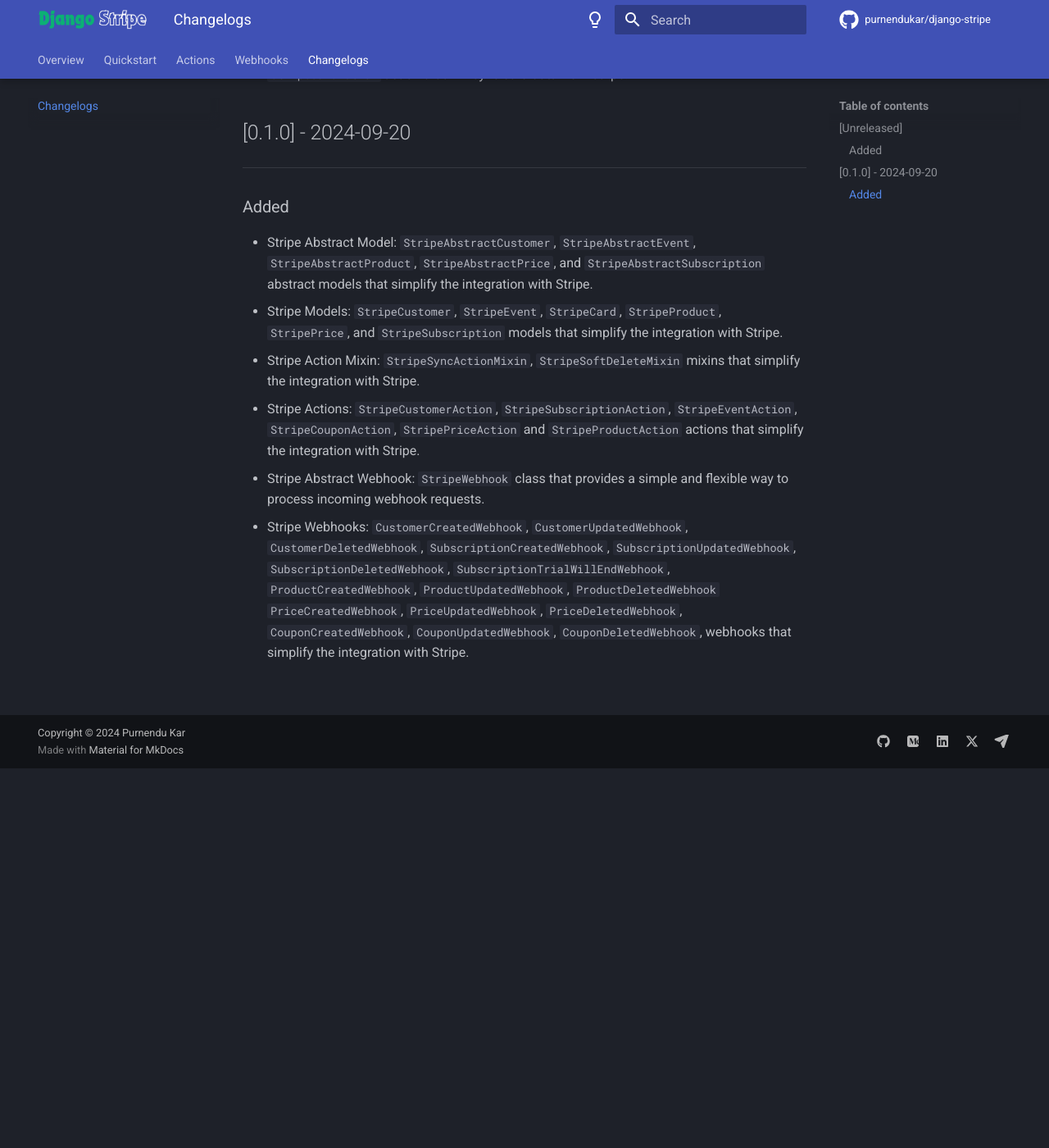
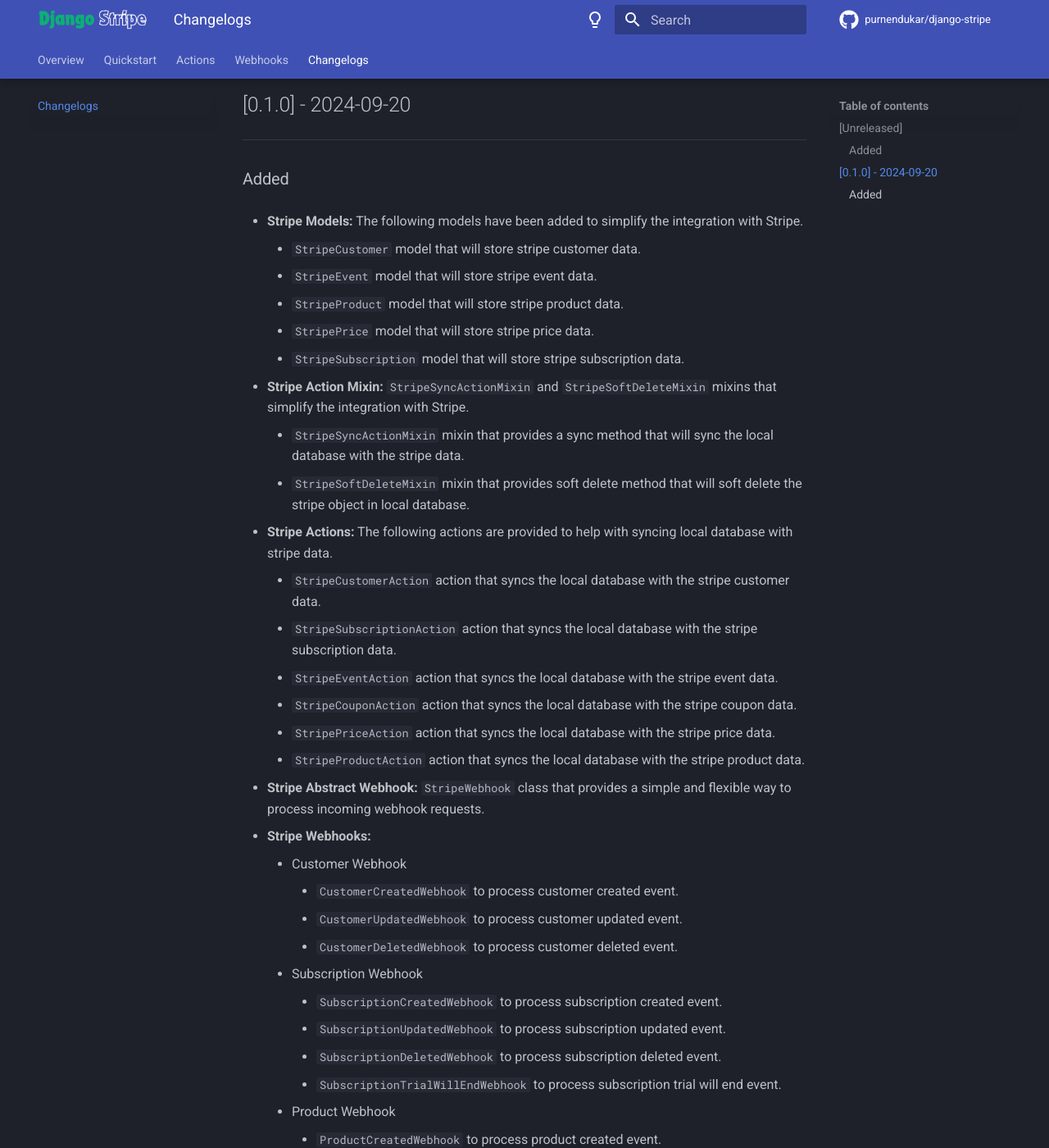
Before and after one commit to mjtorn/django-stripe, an MkDocs documentation site: the page built from docs/changelog.md, in a window 1280 px wide and 1400 px high, scrolled down 463 px. Shown: the whole window at 82% size. Built offline with MkDocs 1.6.1 and Material for MkDocs 9.7.7, drawn with Linux system fonts in a browser that asks for light colours; comment, search, counter and statistics services are not loaded; the version menu is left out; some of the changed text lies outside the part shown.

Commit message:
doc: update changelog details

```diff
--- a/docs/changelog.md
+++ b/docs/changelog.md
@@ -10,8 +10,6 @@
 ## [Unreleased]
 -------------------
 ### Added
-
-* `StripeAbstractCard` abstract model that simplifies the integration with Stripe Card.
 * `StripeCard` model that will store stripe card data.
 * `StripeCardAction` action that will sync card data from stripe.
 
@@ -19,29 +17,60 @@
 ## [0.1.0] - 2024-09-20
 -----------------------
 ### Added
-* Stripe Abstract Model: `StripeAbstractCustomer`,
-  `StripeAbstractEvent`, `StripeAbstractProduct`,
-  `StripeAbstractPrice`, and `StripeAbstractSubscription`
-  abstract models that simplify the integration with Stripe.
-* Stripe Models: `StripeCustomer`, `StripeEvent`, `StripeCard`,
-  `StripeProduct`, `StripePrice`, and `StripeSubscription`
-  models that simplify the integration with Stripe.
-* Stripe Action Mixin: `StripeSyncActionMixin`,
-  `StripeSoftDeleteMixin` mixins that simplify the integration
-  with Stripe.
-* Stripe Actions: `StripeCustomerAction`,
-  `StripeSubscriptionAction`, `StripeEventAction`,
-  `StripeCouponAction`, `StripePriceAction` and
-  `StripeProductAction` actions that simplify the integration
-  with Stripe.
-* Stripe Abstract Webhook: `StripeWebhook` class that provides a
-  simple and flexible way to process incoming webhook requests.
-* Stripe Webhooks: `CustomerCreatedWebhook`,
-  `CustomerUpdatedWebhook`, `CustomerDeletedWebhook`,
-  `SubscriptionCreatedWebhook`, `SubscriptionUpdatedWebhook`,
-  `SubscriptionDeletedWebhook`, `SubscriptionTrialWillEndWebhook`,
-  `ProductCreatedWebhook`, `ProductUpdatedWebhook`, `ProductDeletedWebhook`
-  `PriceCreatedWebhook`, `PriceUpdatedWebhook`, `PriceDeletedWebhook`,
-  `CouponCreatedWebhook`, `CouponUpdatedWebhook`, `CouponDeletedWebhook`,
-  webhooks that simplify the
-  integration with Stripe.
+
+  - **Stripe Models:** The following models have been added to simplify
+    the integration with Stripe.
+    - `StripeCustomer` model that will store stripe customer data.
+    - `StripeEvent` model that will store stripe event data.
+    - `StripeProduct` model that will store stripe product data.
+    - `StripePrice` model that will store stripe price data.
+    - `StripeSubscription` model that will store stripe subscription data.
+
+  - **Stripe Action Mixin:** `StripeSyncActionMixin` and
+    `StripeSoftDeleteMixin` mixins that simplify the integration
+    with Stripe.
+    - `StripeSyncActionMixin` mixin that provides a sync method
+      that will sync the local database with the stripe data.
+    - `StripeSoftDeleteMixin` mixin that provides soft delete
+      method that will soft delete the stripe object in local database.
+
+  - **Stripe Actions:** The following actions are provided to help
+    with syncing local database with stripe data.
+    - `StripeCustomerAction` action that syncs the local
+      database with the stripe customer data.
+    - `StripeSubscriptionAction` action that syncs the local
+      database with the stripe subscription data.
+    - `StripeEventAction` action that syncs the local
+      database with the stripe event data.
+    - `StripeCouponAction` action that syncs the local
+      database with the stripe coupon data.
+    - `StripePriceAction` action that syncs the local
+      database with the stripe price data.
+    - `StripeProductAction` action that syncs the local
+      database with the stripe product data.
+
+  - **Stripe Abstract Webhook:** `StripeWebhook` class that provides a
+    simple and flexible way to process incoming webhook requests.
+
+  - **Stripe Webhooks:**
+    - Customer Webhook
+        - `CustomerCreatedWebhook` to process customer created event.
+        - `CustomerUpdatedWebhook` to process customer updated event.
+        - `CustomerDeletedWebhook` to process customer deleted event.
+    - Subscription Webhook
+        - `SubscriptionCreatedWebhook` to process subscription created event.
+        - `SubscriptionUpdatedWebhook` to process subscription updated event.
+        - `SubscriptionDeletedWebhook` to process subscription deleted event.
+        - `SubscriptionTrialWillEndWebhook` to process subscription trial will end event.
+    - Product Webhook
+        - `ProductCreatedWebhook` to process product created event.
+        - `ProductUpdatedWebhook` to process product updated event.
+        - `ProductDeletedWebhook` to process product deleted event.
+    - Price Webhook
+        - `PriceCreatedWebhook` to process price created event.
+        - `PriceUpdatedWebhook` to process price updated event.
+        - `PriceDeletedWebhook` to process price deleted event.
+    - Coupon Webhook
+        - `CouponCreatedWebhook` to process coupon created event.
+        - `CouponUpdatedWebhook` to process coupon updated event.
+        - `CouponDeletedWebhook` to process coupon deleted event.
```
